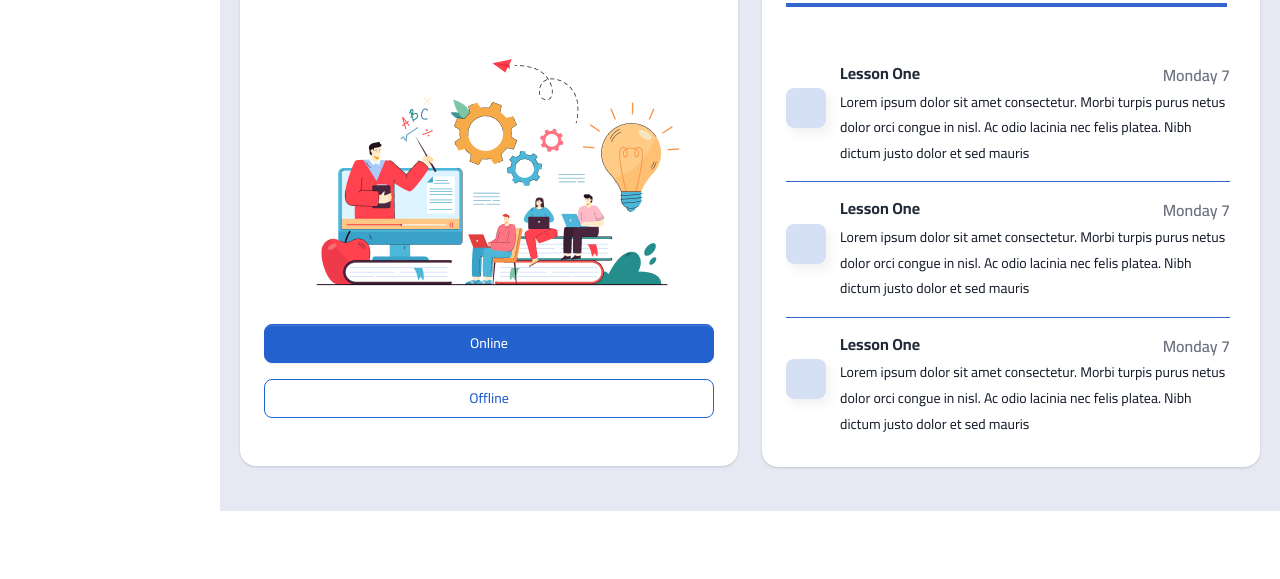
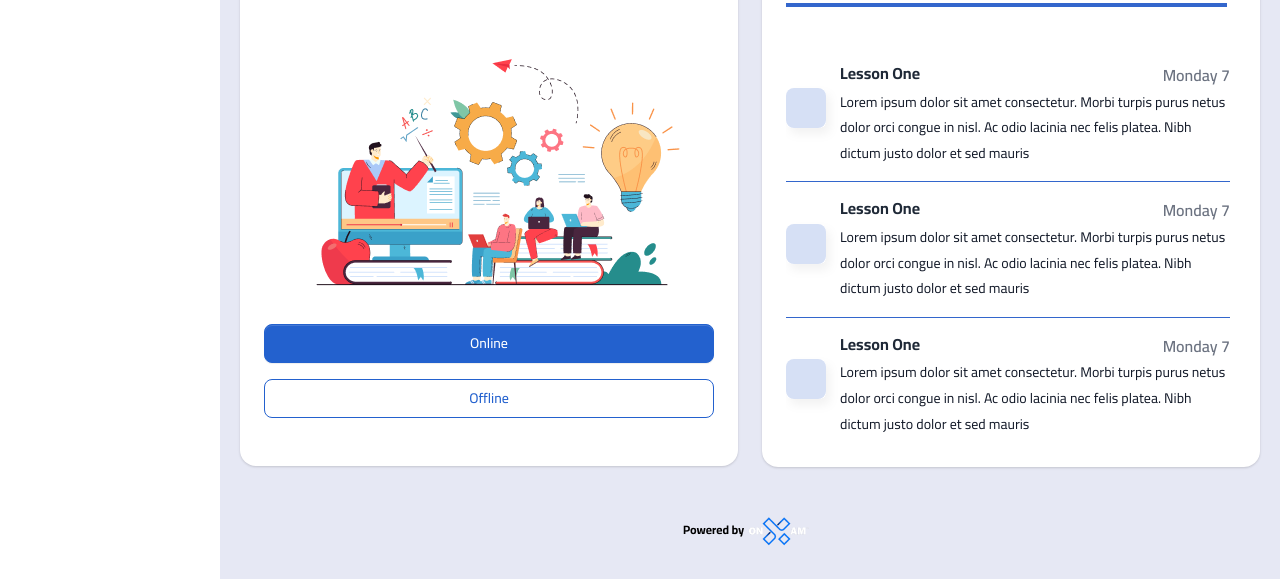
Before and after one commit to 3mr00/Frontend-Mr.Muyasser, a plain HTML site: page online.html in a window 1280 px wide. Shown: the part 297-876 px from the top of the page. Before the commit the page ends 808 px from the top, so only its background shows below. Drawn offline with Linux system fonts and the light colour scheme.

Commit message:
add footer

```diff
--- a/css/style.css
+++ b/css/style.css
@@ -606,3 +606,6 @@ a.article:hover {
   line-height: normal;
   margin-top: -20px;
 }
+
+.footer_content {
+}
--- a/online.html
+++ b/online.html
@@ -1220,6 +1220,10 @@
               </div>
             </div>
           </section>
+
+          <div class="d-flex justify-content-center">
+            <img src="images/footer.png" alt="" />
+          </div>
         </div>
       </div>
     </div>
```
Also changed, not shown: chapters.html (+3 -0 lines), images/footer.png (added).
